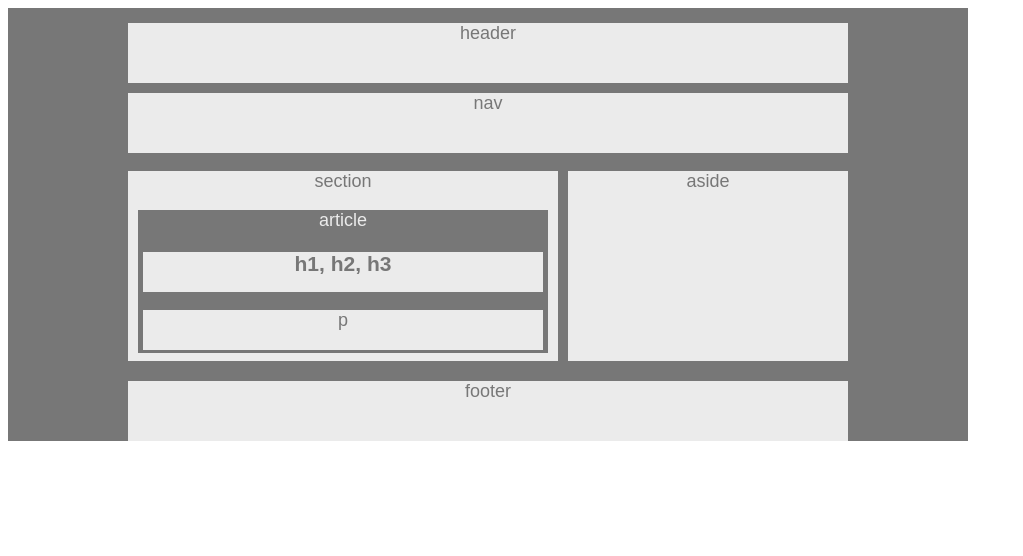
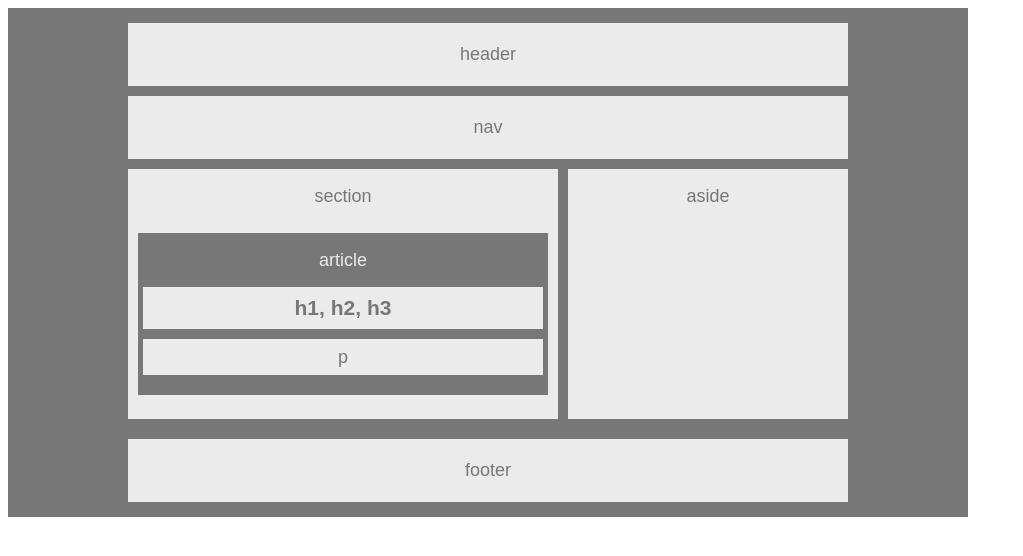
Before and after one commit to tommaroney/HW-Wireframe, a plain HTML site: page index.html in a window 1280 px wide. Shown: the whole page, without its empty margins (0-1023 px from the left). Drawn offline with Linux system fonts and the light colour scheme.

Commit message:
polished the layout and centered text using line-height

```diff
--- a/css/style.css
+++ b/css/style.css
@@ -2,6 +2,16 @@ html {
     background-color: white;
     text-align: center;
     align-content: center;
+}
+
+h3 {
+    margin: 0;
+}
+
+p {
+    margin: 0;
+    margin-top: 10px;
+    margin-bottom: 10px;
 }
 
 body {
@@ -11,12 +21,13 @@ body {
     width: 960px;
     font-size: 18px;
     padding-top: 5px;
+    padding-bottom: 5px;
 }
 
 .bannered {
     text-align: center;
     width: 75%;
-    height: 60px;
+    line-height: 3.5;
     background-color: #ebebeb;
     margin: 10px 120px;
 }
@@ -29,8 +40,10 @@ article {
     color: #ebebeb;
     background-color: #777;
     width: 410px;
-    height: 143px;
+    /* line-height: 3; */
     margin: auto;
+    padding-bottom: 10px;
+    overflow: off;
 }
 
 h1, p {
@@ -40,26 +53,27 @@ h1, p {
 
 section {
     width: 430px;
-    height: 190px;
-    /* float: left; */
+    height: 250px;
+    line-height: 3;
     color: #777;
     margin-top: 10px;
     margin-left: 120px;
-    margin-bottom: auto;
 }
 
 aside {
-    height: 190px;
+    height: 250px;
     width: 280px;
     /* margin-top: 10px;
     margin-right: 120px; */
     float: right;
     margin-right: 120px;
+    line-height: 3;
 }
 
 footer {
     width: 720px;
     margin-top: 20px;
+    margin-bottom: 10px;
 }
 
 .in-block {
@@ -67,7 +81,7 @@ footer {
 }
 
 .innermost {
-    height: 40px;
+    line-height: 2;
     width: 400px;
     background-color: #ebebeb;
     color: #777;
@@ -75,7 +89,7 @@ footer {
 }
 
 #middlediv {
-    height: 190px;
+    /* line-height: 3; */
 }
 
 .vcenter {
```
